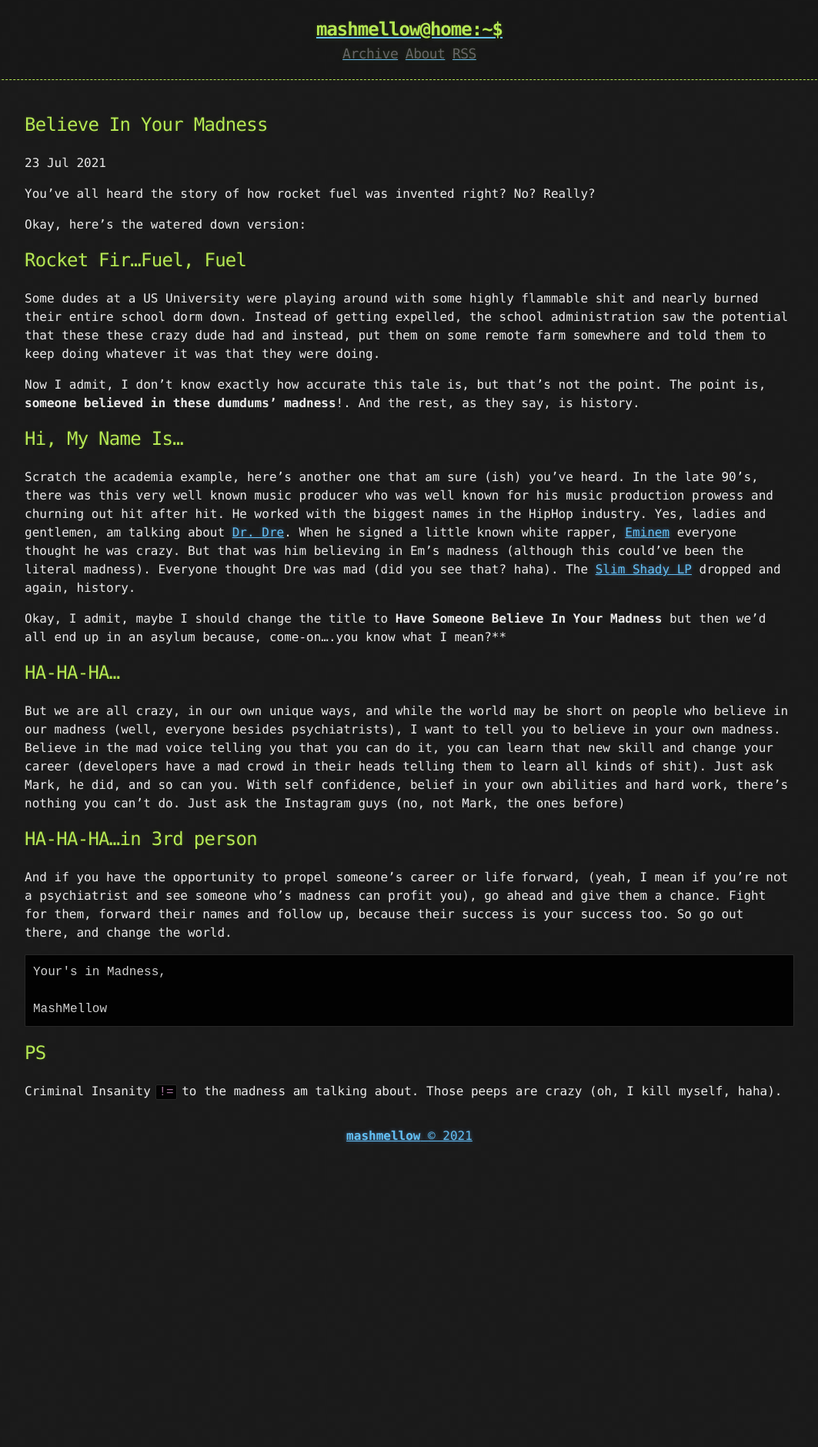
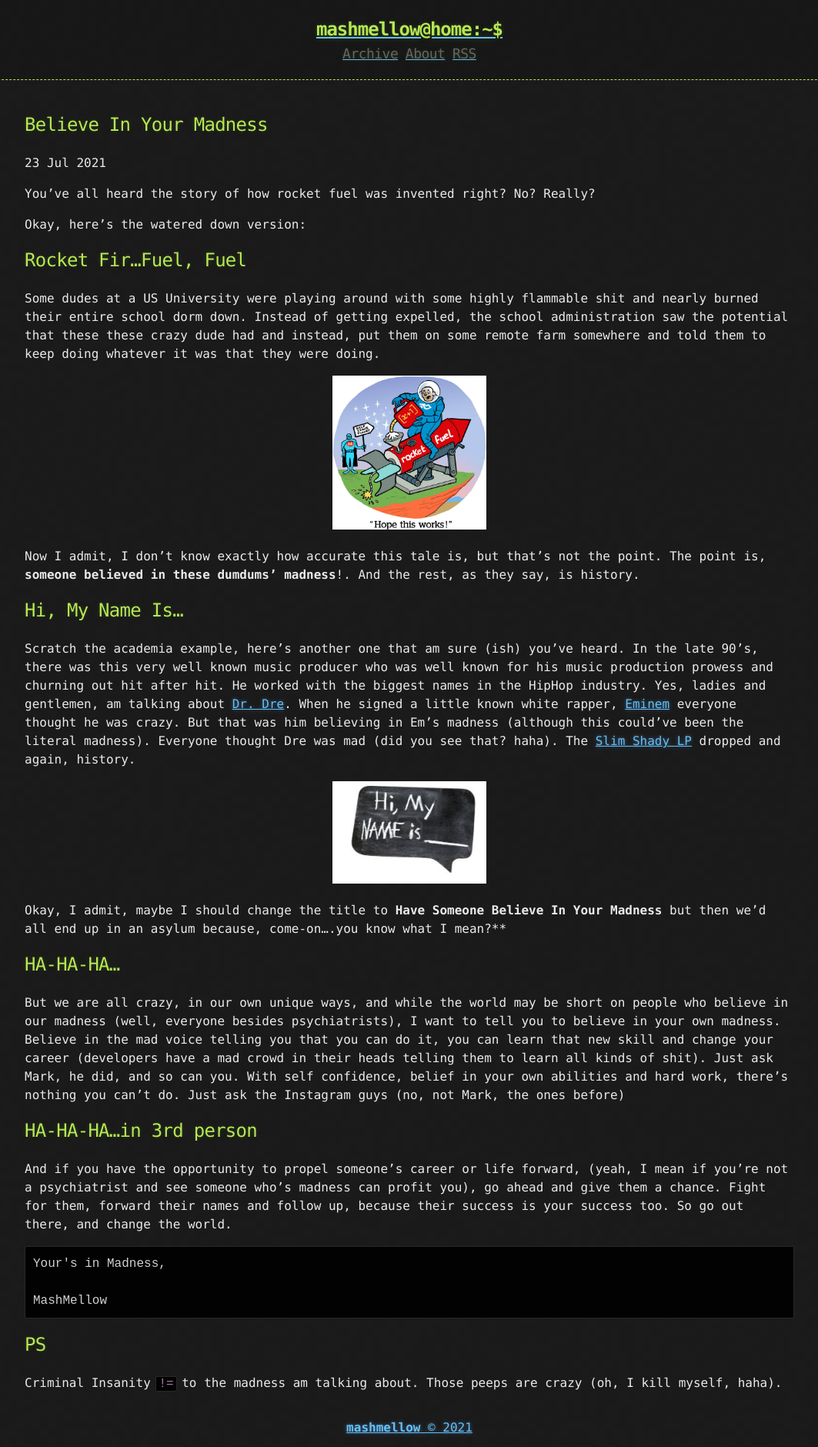
Before and after one commit to mashm3ll0w/mashm3ll0w.github.io, a Jekyll site: the page built from _posts/2021-07-23-believe -in-your-madness.md, in a window 1280 px wide. Shown: the whole page at 77% size, without its empty margins (108-1171 px from the left). Built offline with Jekyll 4.4.1, drawn with Linux system fonts in a browser that asks for light colours; before the commit the page ends 1501 px from its top, so only the background shows below that.

Commit message:
Post 2 - Believing in your madness - add images

```diff
--- a/_posts/2021-07-23-believe -in-your-madness.md
+++ b/_posts/2021-07-23-believe -in-your-madness.md
@@ -12,10 +12,24 @@ Okay, here's the watered down version:
 ## Rocket Fir...Fuel, Fuel
 Some dudes at a US University were playing around with some highly flammable shit and nearly burned their entire school dorm down. Instead of getting expelled, the school administration saw the potential that these these crazy dude had and instead, put them on some remote farm somewhere and told them to keep doing whatever it was that they were doing.
 
+
+<div align=center>
+
+  <img src="./../assets/rocketfueltoon.jpg" height=200px>
+
+</div>
+
 Now I admit, I don't know exactly how accurate this tale is, but that's not the point. The point is, **someone believed in these dumdums' madness**!. And the rest, as they say, is history.
 
 ## Hi, My Name Is...
 Scratch the academia example, here's another one that am sure (ish) you've heard. In the late 90's, there was this very well known music producer who was well known for his music production prowess and churning out hit after hit. He worked with the biggest names in the HipHop industry. Yes, ladies and gentlemen, am talking about [Dr. Dre](https://www.drdre.com/). When he signed a little known white rapper, [Eminem](https://www.eminem.com/) everyone thought he was crazy. But that was him believing in Em's madness (although this could've been the literal madness). Everyone thought Dre was mad (did you see that? haha). The [Slim Shady LP](https://en.wikipedia.org/wiki/The_Slim_Shady_LP) dropped and again, history.
+
+
+<div align=center>
+
+<img src="./../assets/my-name-is.jpeg" width=200px>
+
+</div>
 
 Okay, I admit, maybe I should change the title to **Have Someone Believe In Your Madness** but then we'd all end up in an asylum because, come-on....you know what I mean?**
 
```
Also changed, not shown: assets/ha-ha-ha.jpeg (added), assets/my-name-is.jpeg (added), assets/rocket.gif (added), assets/rocketfueltoon.jpg (added).
